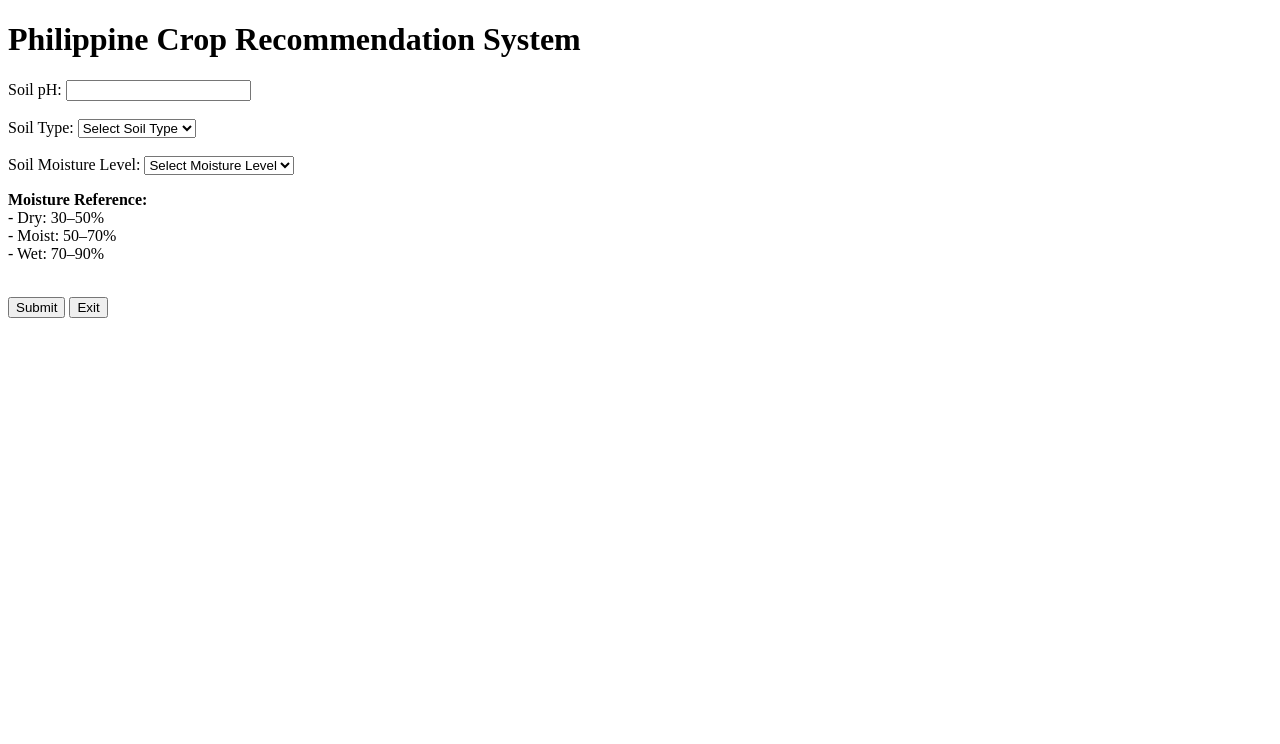
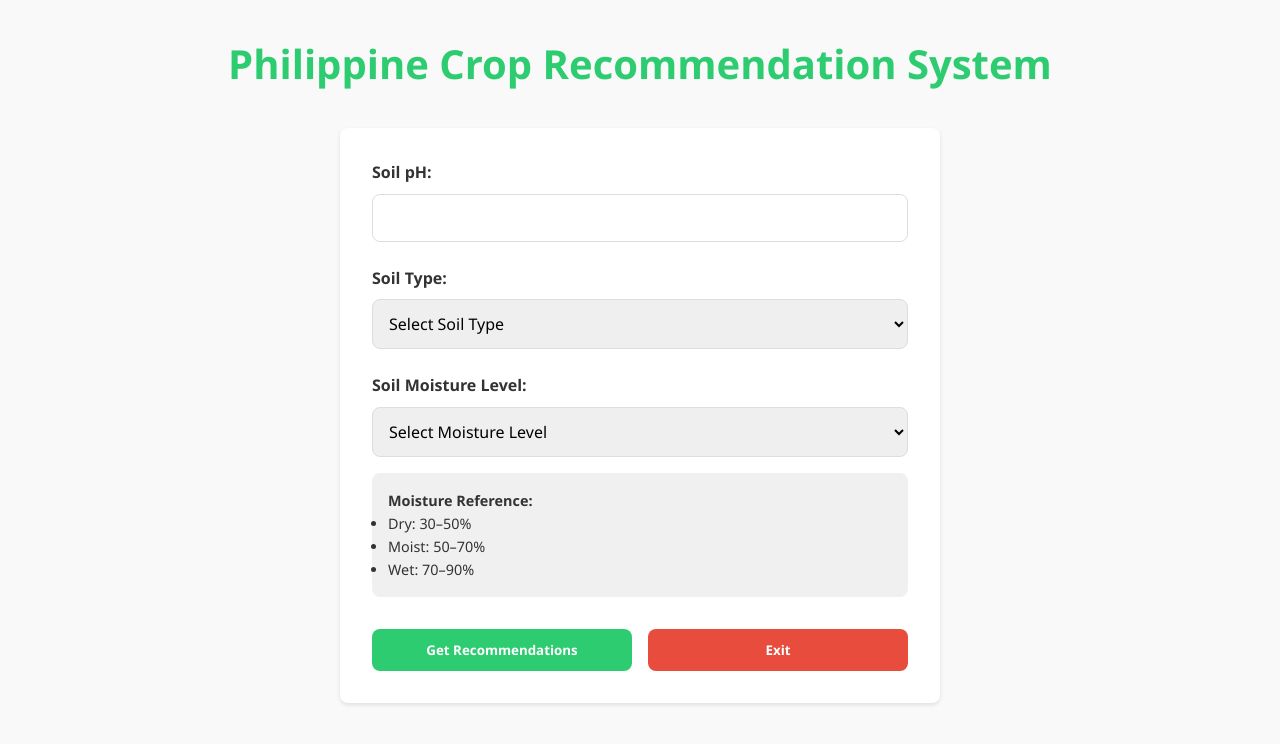
Before and after one commit to glonie15/ExMid_code, a Flask app: page / in a window 1280 px wide. Shown: the top 744 px of the page. Run offline with Flask 3, Linux system fonts and the light colour scheme.

Commit message:
Initial commit

```diff
--- /dev/null
+++ b/static/css/style.css
@@ -0,0 +1,191 @@
+:root {
+    --primary-color: #2ecc71;
+    --secondary-color: #27ae60;
+    --background-color: #f9f9f9;
+    --text-color: #333;
+    --border-radius: 8px;
+    --box-shadow: 0 2px 4px rgba(0, 0, 0, 0.1);
+}
+
+* {
+    margin: 0;
+    padding: 0;
+    box-sizing: border-box;
+    font-family: 'Segoe UI', Tahoma, Geneva, Verdana, sans-serif;
+}
+
+body {
+    background-color: var(--background-color);
+    color: var(--text-color);
+    line-height: 1.6;
+    padding: 2rem;
+}
+
+.container {
+    max-width: 1200px;
+    margin: 0 auto;
+    padding: 0 1rem;
+}
+
+h1 {
+    color: var(--primary-color);
+    text-align: center;
+    margin-bottom: 2rem;
+    font-size: 2.5rem;
+}
+
+h2 {
+    color: var(--secondary-color);
+    margin: 2rem 0 1rem;
+}
+
+.form-container {
+    background: white;
+    padding: 2rem;
+    border-radius: var(--border-radius);
+    box-shadow: var(--box-shadow);
+    max-width: 600px;
+    margin: 0 auto;
+}
+
+.form-group {
+    margin-bottom: 1.5rem;
+}
+
+label {
+    display: block;
+    margin-bottom: 0.5rem;
+    font-weight: 600;
+}
+
+input, select {
+    width: 100%;
+    padding: 0.75rem;
+    border: 1px solid #ddd;
+    border-radius: var(--border-radius);
+    font-size: 1rem;
+}
+
+input:focus, select:focus {
+    outline: none;
+    border-color: var(--primary-color);
+}
+
+.moisture-info {
+    background: #f0f0f0;
+    padding: 1rem;
+    border-radius: var(--border-radius);
+    margin: 1rem 0;
+    font-size: 0.9rem;
+}
+
+.button-group {
+    display: flex;
+    gap: 1rem;
+    margin-top: 2rem;
+}
+
+button {
+    padding: 0.75rem 1.5rem;
+    border: none;
+    border-radius: var(--border-radius);
+    cursor: pointer;
+    font-weight: 600;
+    transition: background-color 0.3s;
+    flex: 1;
+}
+
+button[type="submit"]:not([name="exit"]) {
+    background-color: var(--primary-color);
+    color: white;
+}
+
+button[type="submit"]:not([name="exit"]):hover {
+    background-color: var(--secondary-color);
+}
+
+button[name="exit"] {
+    background-color: #e74c3c;
+    color: white;
+}
+
+button[name="exit"]:hover {
+    background-color: #c0392b;
+}
+
+.results-table {
+    width: 100%;
+    border-collapse: collapse;
+    margin-top: 2rem;
+    background: white;
+    box-shadow: var(--box-shadow);
+    border-radius: var(--border-radius);
+    overflow: hidden;
+}
+
+.results-table th, .results-table td {
+    padding: 1rem;
+    text-align: left;
+    border-bottom: 1px solid #ddd;
+}
+
+.results-table th {
+    background-color: var(--primary-color);
+    color: white;
+}
+
+.results-table tr:last-child td {
+    border-bottom: none;
+}
+
+.results-table tr:hover {
+    background-color: #f5f5f5;
+}
+
+.error-message {
+    background-color: #fee;
+    color: #e74c3c;
+    padding: 1rem;
+    border-radius: var(--border-radius);
+    margin: 1rem 0;
+    text-align: center;
+}
+
+.goodbye-container {
+    text-align: center;
+    padding: 4rem 2rem;
+}
+
+.start-over-link {
+    display: inline-block;
+    margin-top: 2rem;
+    padding: 0.75rem 1.5rem;
+    background-color: var(--primary-color);
+    color: white;
+    text-decoration: none;
+    border-radius: var(--border-radius);
+    transition: background-color 0.3s;
+}
+
+.start-over-link:hover {
+    background-color: var(--secondary-color);
+}
+
+@media (max-width: 768px) {
+    body {
+        padding: 1rem;
+    }
+
+    .form-container {
+        padding: 1rem;
+    }
+
+    .button-group {
+        flex-direction: column;
+    }
+
+    .results-table {
+        display: block;
+        overflow-x: auto;
+    }
+}
--- a/templates/index.html
+++ b/templates/index.html
@@ -2,23 +2,32 @@
 <html lang="en">
 <head>
     <meta charset="UTF-8">
-    <title>Crop Recommendation</title>
+    <meta name="viewport" content="width=device-width, initial-scale=1.0">
+    <title>Crop Recommendation System</title>
+    <link rel="stylesheet" href="{{ url_for('static', filename='css/style.css') }}">
 </head>
 <body>
+    <div class="container">
         <h1>Philippine Crop Recommendation System</h1>
 
+        <div class="form-container">
             <form method="POST" action="/">
+                <div class="form-group">
                     <label for="ph">Soil pH:</label>
-        <input type="number" step="0.1" name="ph" id="ph" value="{{ request.form.ph or '' }}" required><br><br>
+                    <input type="number" step="0.1" name="ph" id="ph" value="{{ request.form.ph or '' }}" required>
+                </div>
 
+                <div class="form-group">
                     <label for="soil_type">Soil Type:</label>
                     <select name="soil_type" id="soil_type" required>
                         <option value="">Select Soil Type</option>
                         <option value="loam" {% if request.form.soil_type == 'loam' %}selected{% endif %}>Loam</option>
                         <option value="sandy" {% if request.form.soil_type == 'sandy' %}selected{% endif %}>Sandy</option>
                         <option value="clay" {% if request.form.soil_type == 'clay' %}selected{% endif %}>Clay</option>
-        </select><br><br>
+                    </select>
+                </div>
 
+                <div class="form-group">
                     <label for="moisture">Soil Moisture Level:</label>
                     <select name="moisture" id="moisture" required>
                         <option value="">Select Moisture Level</option>
@@ -26,25 +35,37 @@
                         <option value="moist" {% if request.form.moisture == 'moist' %}selected{% endif %}>Moist (50–70%)</option>
                         <option value="wet" {% if request.form.moisture == 'wet' %}selected{% endif %}>Wet (70–90%)</option>
                     </select>
-        <p><strong>Moisture Reference:</strong><br>
-        - Dry: 30–50%<br>
-        - Moist: 50–70%<br>
-        - Wet: 70–90%</p><br>
+                    <div class="moisture-info">
+                        <strong>Moisture Reference:</strong>
+                        <ul>
+                            <li>Dry: 30–50%</li>
+                            <li>Moist: 50–70%</li>
+                            <li>Wet: 70–90%</li>
+                        </ul>
+                    </div>
+                </div>
 
-        <button type="submit">Submit</button>
+                <div class="button-group">
+                    <button type="submit">Get Recommendations</button>
                     <button type="submit" name="exit" value="1">Exit</button>
+                </div>
             </form>
+        </div>
 
         {% if crops %}
-        <h2>Recommended Crops:</h2>
-        <table border="1" cellpadding="8" cellspacing="0">
+            <h2>Recommended Crops</h2>
+            <div class="table-container">
+                <table class="results-table">
+                    <thead>
                         <tr>
                             <th>Crop Name</th>
                             <th>pH Range</th>
                             <th>Soil Type</th>
                             <th>Moisture</th>
-                <th>Harvest Date</th>
+                            <th>Expected Harvest</th>
                         </tr>
+                    </thead>
+                    <tbody>
                         {% for crop in crops %}
                         <tr>
                             <td>{{ crop.crop }}</td>
@@ -54,9 +75,15 @@
                             <td>{{ crop.harvest_date }}</td>
                         </tr>
                         {% endfor %}
+                    </tbody>
                 </table>
+            </div>
         {% elif request.method == 'POST' %}
-        <p style="color:red;"><strong>No matching crops found for your input.</strong></p>
+            <div class="error-message">
+                <strong>No matching crops found for your input.</strong>
+                <p>Please try different soil parameters.</p>
+            </div>
         {% endif %}
+    </div>
 </body>
 </html>
```
Also changed, not shown: templates/goodbye.html (+10 -4 lines). Lines whose indentation alone changed are shown as unchanged.
